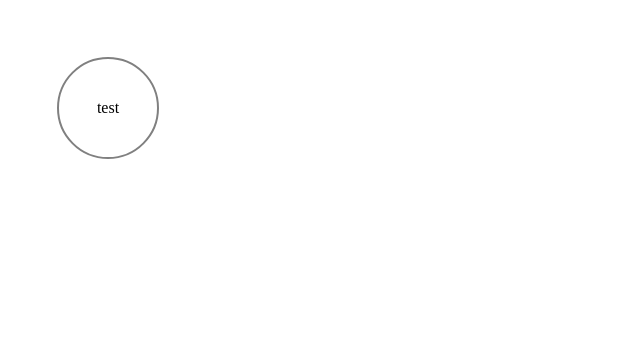
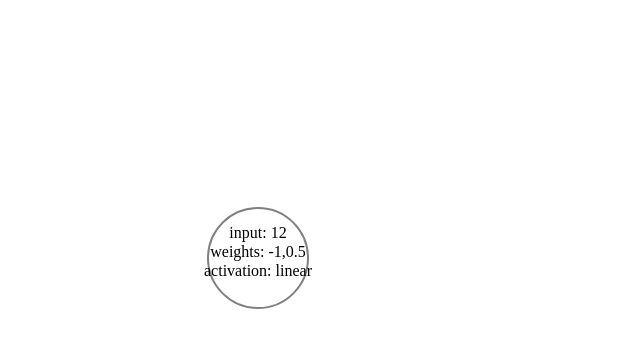
Before and after one commit to Dulakshan-16/neuralnet-scratchy, a React (Vite) app in the folder visualizer/: page / in a window 1280 px wide. Shown: the top 348 px of the page, without its empty margins (0-640 px from the left). Built offline with nearby package versions, Linux system fonts and the light colour scheme.

Commit message:
simple text node which shows neuron data (Scuffed UI Neuron)

```diff
--- a/visualizer/src/App.jsx
+++ b/visualizer/src/App.jsx
@@ -8,8 +8,17 @@ function App() {
 
   return (
     <div>
-      <svg width="200" height="200" viewBox="0 0 200 200 " xmlns="http://www.w3.org/2000/svg">
-        <NeuronGraphic></NeuronGraphic>
+      <svg
+        width="500"
+        height="500"
+        viewBox="0 0 500 500 "
+        xmlns="http://www.w3.org/2000/svg"
+      >
+        <NeuronGraphic
+          w={[-1, 0.5]}
+          x={[1, 2]}
+          activation={"linear"}
+        ></NeuronGraphic>
       </svg>
     </div>
   );
--- a/visualizer/src/components/Neuron/NeuronGraphic.jsx
+++ b/visualizer/src/components/Neuron/NeuronGraphic.jsx
@@ -1,11 +1,17 @@
 import "./neuron.css";
-const NeuronGraphic = ({}) => {
+const NeuronGraphic = ({ w, x, activation }) => {
   return (
     <>
       <g id="neuron">
-        <circle cx="100" cy="100" r="50"></circle>
-        <text x="50%" y="50%" text-anchor="middle" dy=".3em">
-          test
+        <circle cx="250" cy="250" r="50"></circle>
+        <text x="50%" y="45%" text-anchor="middle" dy=".3em">
+          <tspan x="50%">input: {x}</tspan>
+          <tspan x="50%" dy="1.2em">
+            weights: {w.toString()}
+          </tspan>
+          <tspan x="50%" dy="1.2em">
+            activation: {activation}
+          </tspan>
         </text>
       </g>
     </>
```
